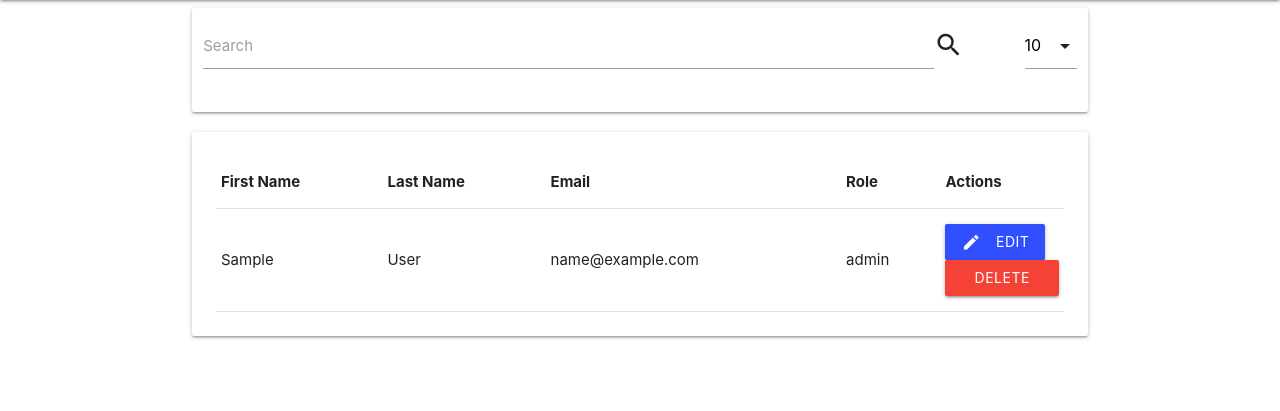
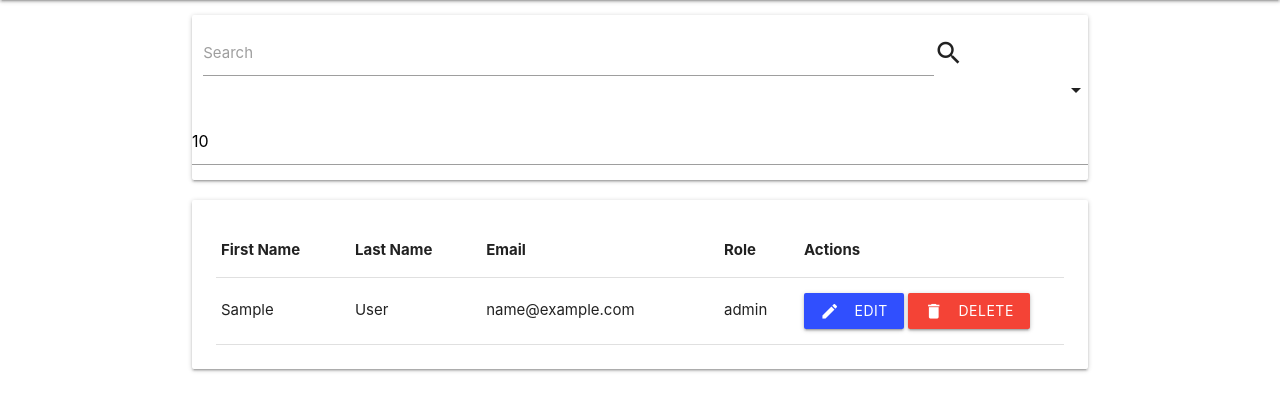
Before and after one commit to mohammed-shahan/CRM_Project, a Flask app: page /admin/users in a window 1280 px wide. Shown: the part 64-475 px from the top of the page. Run offline with Flask 2, Linux system fonts and the light colour scheme; a user stored in the database is signed in; tables that the repository leaves empty hold one stand-in row (values such as "Sample post").

Commit message:
Edit on the admin users page button

```diff
--- a/apps/templates/admin/pages/users.html
+++ b/apps/templates/admin/pages/users.html
@@ -12,12 +12,12 @@
                 <div class="col s11">
                     {{ s.search('admin_bp.users_get') }}
                 </div>
-                <div class="col s1">
+                <div class="cols1">
                     {{ pg.rows(users, 'admin_bp.users_get') }}
                 </div>
             </div>
         </div>
-        <div class="card">
+        <div class="card l8 m10 s12">
             <div class="card-content">
                 <table id="users">
                     <thead>
@@ -26,7 +26,8 @@
                             <th>Last Name</th>
                             <th>Email</th>
                             <th>Role</th>
-                            <th>Actions</th>
+                            <th width="250px">Actions</th>
+                            <th></th>
                         </tr>
                     </thead>
                     <tbody>
```
